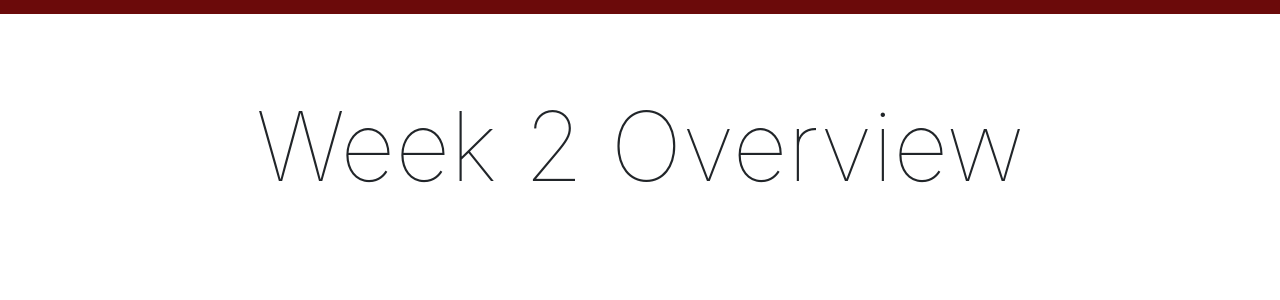
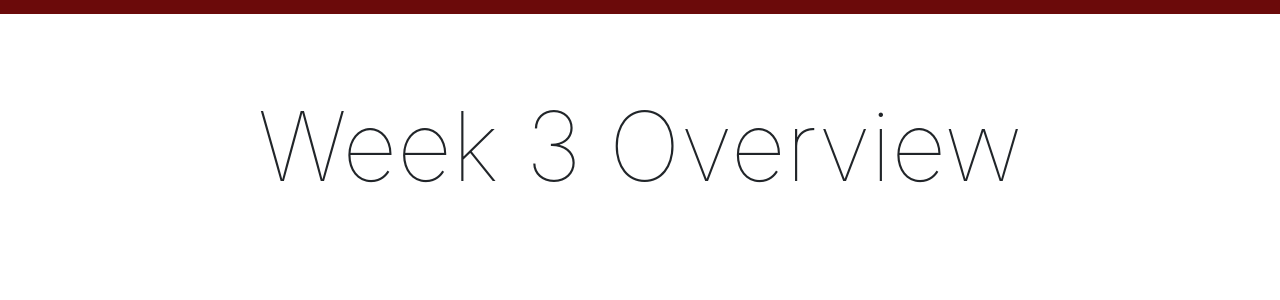
Before and after one commit to Montana-Media-Arts/461_WebServer-Fall2020, a Jekyll site: the page built from modules/week-3/_posts/2017-01-01-overview.md, in a window 1280 px wide. Shown: the part 333-633 px from the top of the page. Built offline with Jekyll 4.4.1, drawn with Linux system fonts in a browser that asks for light colours; nearby versions of some CDN libraries.

Commit message:
Update 2017-01-01-overview.md

```diff
--- a/modules/week-3/_posts/2017-01-01-overview.md
+++ b/modules/week-3/_posts/2017-01-01-overview.md
@@ -3,7 +3,7 @@ title: Overview
 module: 3
 ---
 
-# Week 2 Overview
+# Week 3 Overview
 
 ## Checking out the tools
 
```
